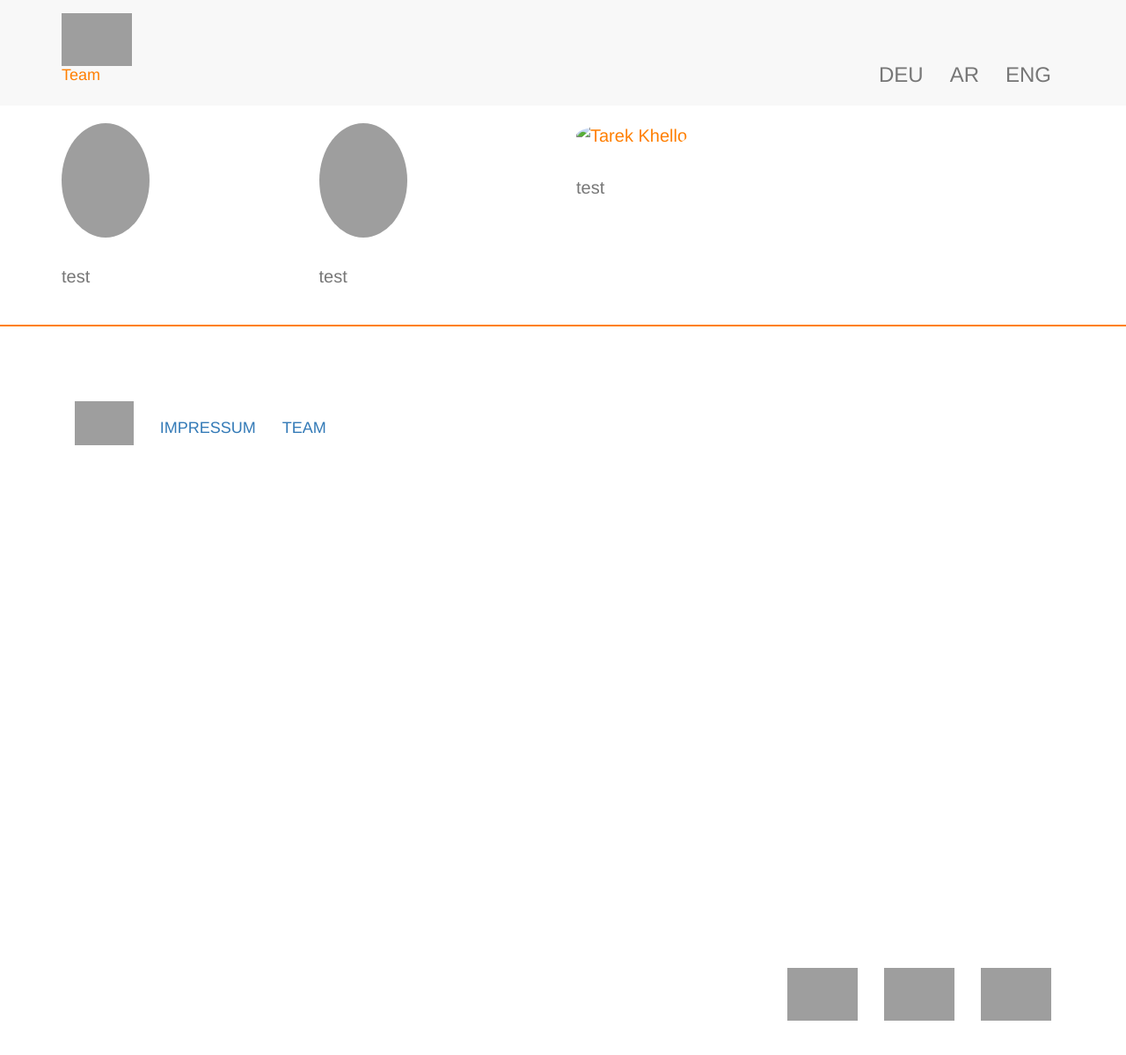
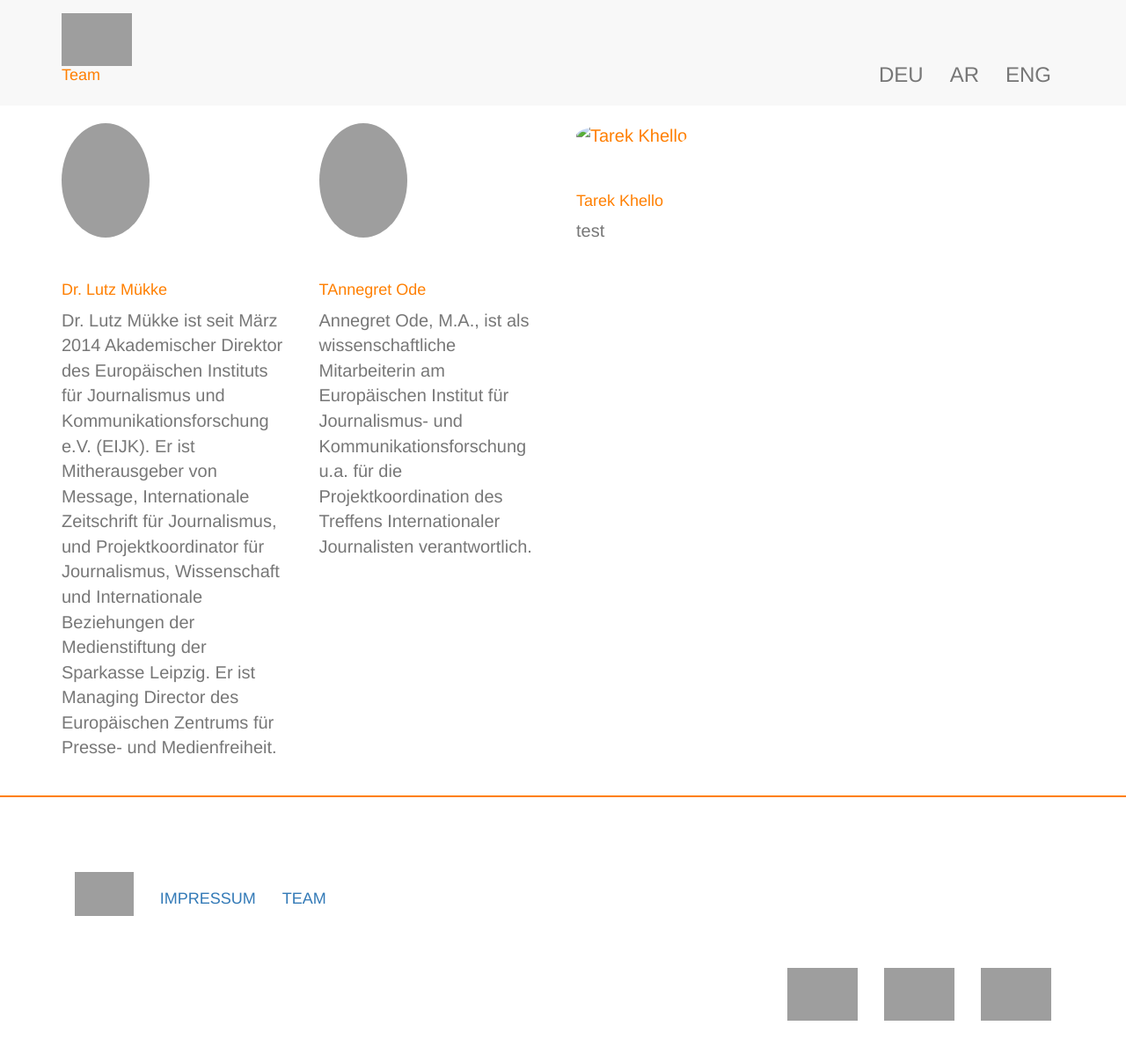
Before and after one commit to EIJC/TIJ, a Jekyll site: the page built from team.html, in a window 1280 px wide and 1206 px high. Shown: the top 1199 px of the window at 88% size. Built offline with Jekyll 4.4.1, drawn with Linux system fonts in a browser that asks for light colours; nearby versions of some CDN libraries; grey boxes are pictures that could not be loaded.

Commit message:
Update team.html

```diff
--- a/team.html
+++ b/team.html
@@ -3,17 +3,19 @@ title: Team
 ---
 <div class="container">
 <div class="row">
-<div class="col-md-3"><a href="http://www.eijc.eu/de/dr-lutz-muekke-2/" target="_blank" title="Dr. Lutz Mükke"><img alt="Dr. Lutz Mükke" class="img-circle" src="https://www.dropbox.com/s/tdb8c6eydwvi2oz/Muekke_220_300_300_k.jpg?raw=1" title="Dr. Lutz Mükke" /> </a>
-<p>test</p>
+<div class="col-md-3">
+<a href="http://www.eijc.eu/de/dr-lutz-muekke-2/" target="_blank" title="Dr. Lutz Mükke"><img alt="Dr. Lutz Mükke" class="img-circle" src="https://www.dropbox.com/s/tdb8c6eydwvi2oz/Muekke_220_300_300_k.jpg?raw=1" title="Dr. Lutz Mükke" /> </a>
+<h3>Dr. Lutz Mükke</h3>
+<p>Dr. Lutz Mükke ist seit März 2014 Akademischer Direktor des Europäischen Instituts für Journalismus und Kommunikationsforschung e.V. (EIJK). Er ist Mitherausgeber von Message, Internationale Zeitschrift für Journalismus, und Projektkoordinator für Journalismus, Wissenschaft und Internationale Beziehungen der Medienstiftung der Sparkasse Leipzig. Er ist Managing Director des Europäischen Zentrums für Presse- und Medienfreiheit.</p>
 </div>
 
 <div class="col-md-3"><a href="http://www.eijc.eu/de/team/annegret-ode-m-a/" target="_blank" title="Annegret Ode"><img alt="Annegret Ode" class="img-circle" src="https://www.dropbox.com/s/3tvfbgtandfg9mc/Ode100_130_300.jpg?raw=1" title="Annegret Ode" /> </a>
-
-<p>test</p>
+<h3>TAnnegret Ode</h3>
+<p>Annegret Ode, M.A., ist als wissenschaftliche Mitarbeiterin am Europäischen Institut für Journalismus- und Kommunikationsforschung u.a. für die Projektkoordination des Treffens Internationaler Journalisten verantwortlich.</p>
 </div>
 
 <div class="col-md-3"><a href="" title="Tarek Khello"> <img alt="Tarek Khello" class="img-circle" src="" title="Tarek Khello" /> </a>
-
+<h3>Tarek Khello</h3>
 <p>test</p>
 </div>
 </div>
@@ -32,7 +34,7 @@ title: Team
 		      <a href=""><p class="p-bottom">Impressum</p></a>
 		</li>
 		<li>
-		      <a href=""><p class="p-bottom">Team</p></a>
+		      <a href="{{ site.base_url }}/team.html"><p class="p-bottom">Team</p></a>
 		</li>
 	</ul>
   </div>
```
